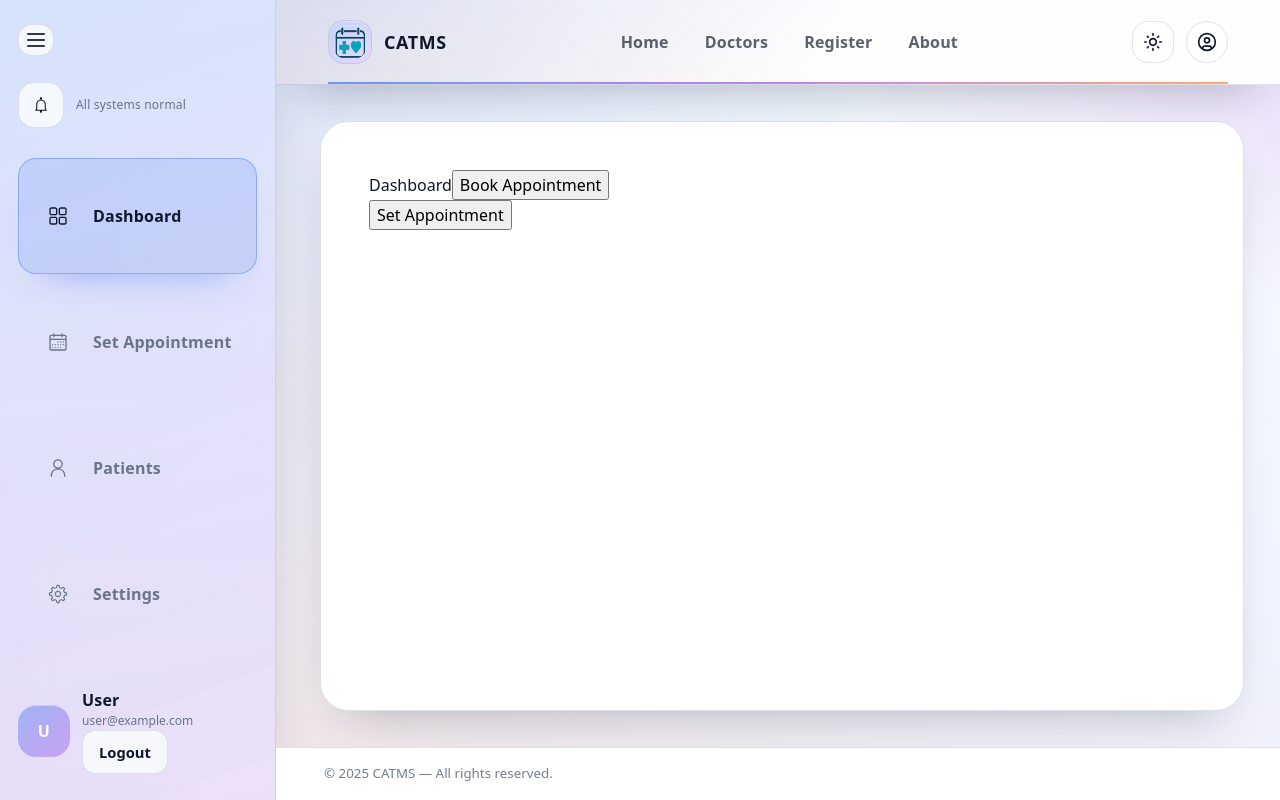
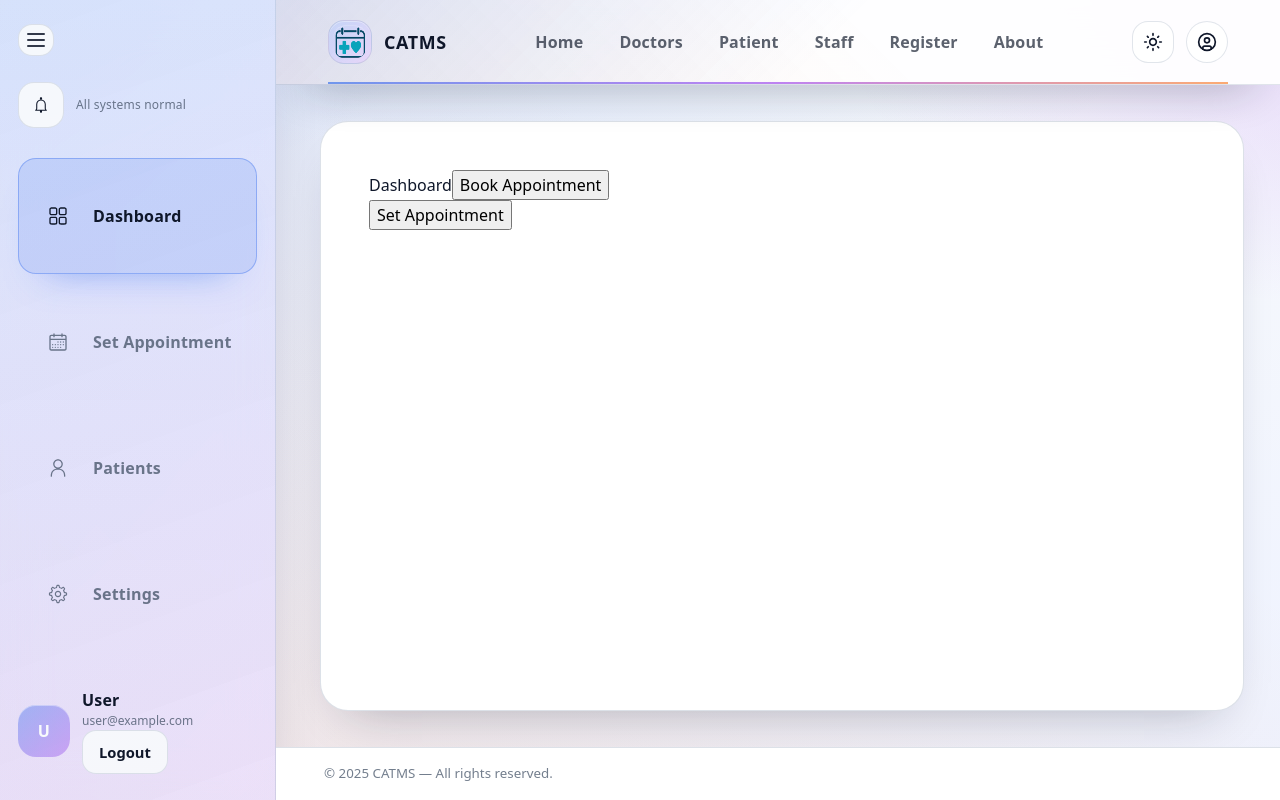
Before and after one commit to Thilokya03/Clinic-Appointment-and-Treatment-Management-System, a React (Vite) app in the folder frontend/: page /dashboard in a window 1280 px wide. Built offline with nearby package versions, Linux system fonts and the light colour scheme.

Commit message:
Added Patient and Staff links to navigation bar

```diff
--- a/frontend/src/compornent/NaviBar/Navibar.jsx
+++ b/frontend/src/compornent/NaviBar/Navibar.jsx
@@ -39,6 +39,12 @@ export default function Navibar({ theme = "light", setTheme = () => { } }) {
         <NavLink to="/doctors" className={({ isActive }) => `link ${isActive ? "is-active" : ""}`}>
           Doctors
         </NavLink>
+        <NavLink to="/patient" className={({ isActive }) => `link ${isActive ? "is-active" : ""}`}>
+          Patient
+        </NavLink>
+        <NavLink to="/staff" className={({ isActive }) => `link ${isActive ? "is-active" : ""}`}>
+          Staff
+        </NavLink>
         <NavLink to="/register" className={({ isActive }) => `link ${isActive ? "is-active" : ""}`}>
           Register
         </NavLink>
@@ -77,6 +83,12 @@ export default function Navibar({ theme = "light", setTheme = () => { } }) {
           <NavLink to="/doctors" className="m-link" onClick={closeMenu}>
             Doctors
           </NavLink>
+          <NavLink to="/patient" className="m-link" onClick={closeMenu}>
+            Patient
+          </NavLink>
+          <NavLink to="/staff" className="m-link" onClick={closeMenu}>
+            Staff
+          </NavLink>
           <NavLink to="/register" className="m-link" onClick={closeMenu}>
             Register
           </NavLink>
```
